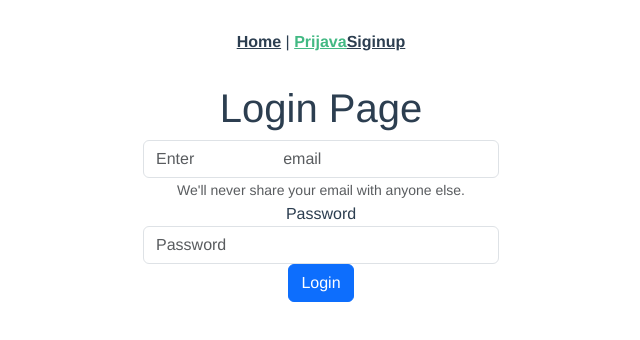
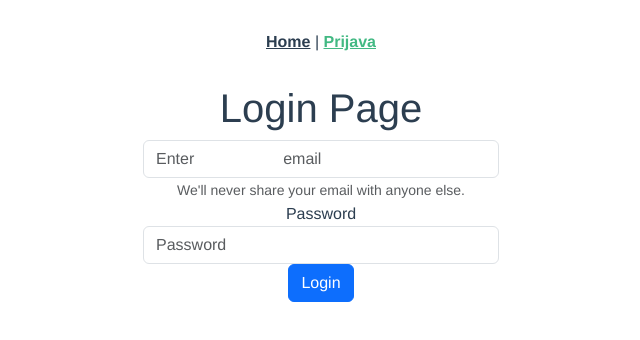
Before and after one commit to vvvujnovic/Izrada-web-stranice, a Vue app: page /userLogin in a window 1280 px wide. Shown: the top 340 px of the page, without its empty margins (319-959 px from the left). Built offline with nearby package versions, Linux system fonts and the light colour scheme.

Commit message:
Update App.vue

```diff
--- a/src/App.vue
+++ b/src/App.vue
@@ -2,8 +2,7 @@
   <nav>
     <router-link to="/">Home</router-link> |
     <router-link to="/UserLogin">Prijava</router-link>
-    <router-link to="/Signup">Siginup</router-link>
-  </nav>
+     </nav>
   <router-view/>
 </template>
 
```
